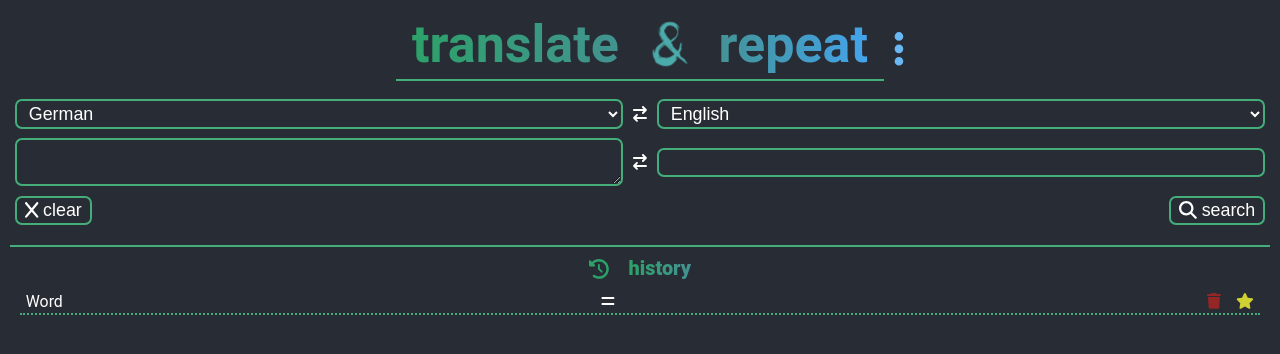
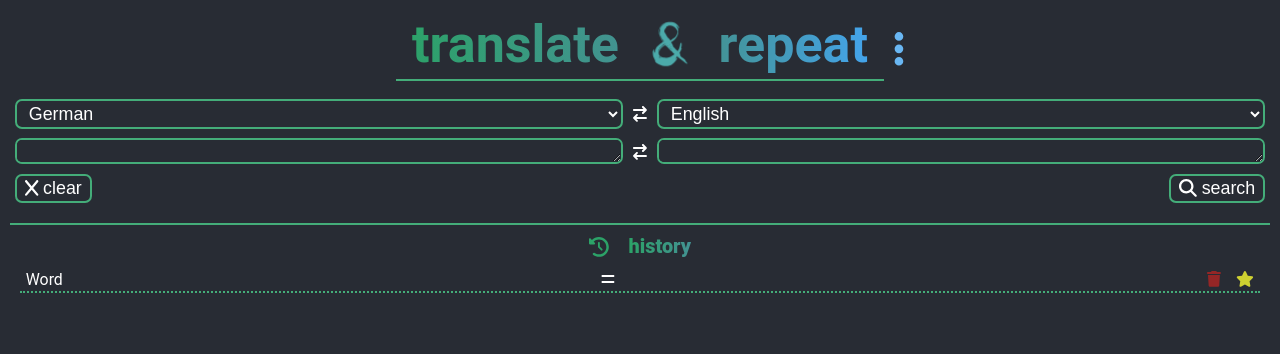
Before and after one commit to SaschaGoebbels/translateApp, a React (Create React App) app: page / in a window 1280 px wide. Shown: the top 354 px of the page. Built offline with nearby package versions, Linux system fonts and the light colour scheme.

Commit message:
textarea

```diff
--- a/src/components/translateBar.js
+++ b/src/components/translateBar.js
@@ -1,4 +1,4 @@
-import React, { useState } from 'react';
+import React, { useState, useEffect } from 'react';
 import classes from './translateBar.module.css';
 // components
 import LanguageDropdown from './ui/languageDropdown';
@@ -28,6 +28,8 @@ const TranslateBar = props => {
   const [secondLanguageState, setSecondLanguage] = useState(
     props.secondaryLanguage
   );
+  const textareaSizeInitial = '26px';
+  const [textareaSize, setTextareaSize] = useState(textareaSizeInitial);
   const langArrayMain = langOrder(props.languageArray, props.mainLanguage);
   const langArraySecond = langOrder(
     props.languageArray,
@@ -36,6 +38,24 @@ const TranslateBar = props => {
   const setLanguage = (id, value) => {
     console.log('❌', id, value);
   };
+  const textInput = (textValue, id, textareaSize) => {
+    if (id === 'mainSearchInput') {
+      setSearchInputMainState(textValue);
+      setSearchInputSecondState('');
+    }
+    if (id === 'secondSearchInput') {
+      setSearchInputSecondState(textValue);
+      setSearchInputMainState('');
+    }
+    setTextareaSize(textareaSize);
+  };
+  // resize textarea if both inputs empty string
+  useEffect(() => {
+    if (searchInputMainState === '' && searchInputSecondState === '') {
+      setTextareaSize(textareaSizeInitial);
+      return;
+    }
+  }, [searchInputMainState, searchInputSecondState]);
   //==================================================================
   return (
     <div className={classes.translateBar_div}>
@@ -56,26 +76,18 @@ const TranslateBar = props => {
       </div>
       <div className={classes.divBox}>
         <TextBox
-          onChange={() => {
-            setSearchInputMainState(
-              document.querySelector('#searchInputMain').value
-            );
-          }}
-          id="searchInputMain"
+          onChange={textInput}
+          id="mainSearchInput"
           value={searchInputMainState}
+          textareaSize={textareaSize}
         ></TextBox>
         <FontAwesomeIcon icon={faArrowRightArrowLeft} />
-        <input
-          onChange={() => {
-            setSearchInputSecondState(
-              document.querySelector('#searchInputSecond').value
-            );
-          }}
-          className={`${classes.box} ${classes.inputField}`}
-          type="text"
-          id="searchInputSecond"
+        <TextBox
+          onChange={textInput}
+          id="secondSearchInput"
           value={searchInputSecondState}
-        />
+          textareaSize={textareaSize}
+        ></TextBox>
       </div>
       <div className={classes.divBox}>
         <button
--- a/src/components/translateBar.module.css
+++ b/src/components/translateBar.module.css
@@ -7,6 +7,7 @@
 }
 .divBox {
   width: 100%;
+  height: min-content;
   display: flex;
   justify-content: space-between;
   align-items: center;
@@ -15,9 +16,6 @@
 }
 
 .inputField {
-  width: 50%;
-}
-.textareaInput {
   width: 50%;
 }
 .sourceLang {
@@ -39,3 +37,7 @@
   padding: 0.2rem 0.8rem;
   font-size: var(--font_size);
 }
+
+.textareaInput {
+  width: 50%;
+}
--- a/src/components/ui/languageDropdown.js
+++ b/src/components/ui/languageDropdown.js
@@ -3,7 +3,6 @@ import classes from '../translateBar.module.css';
 
 const LanguageDropdown = props => {
   const langOrder = (languageArray, language) => {
-    console.log('❌', languageArray, language);
     const languageOrder = languageArray.sort((a, b) => {
       return b.name !== language ? -1 : 0;
     });
--- a/src/components/ui/textBox.js
+++ b/src/components/ui/textBox.js
@@ -2,12 +2,30 @@ import React from 'react';
 import classes from '../translateBar.module.css';
 
 const TextBox = props => {
+  //==================================================================
+  // resize textarea on input change
+  let textareaSize = props.textareaSize;
+  if (props.value !== '') {
+    const tx = document.getElementsByTagName('textarea');
+    for (let i = 0; i < tx.length; i++) {
+      tx[i].addEventListener('input', OnInput, false);
+    }
+    function OnInput() {
+      textareaSize = this.scrollHeight + 'px';
+    }
+  }
+  //==================================================================
   return (
     <textarea
       onChange={() => {
-        props.onChange(document.querySelector(`#${props.id}`).value);
+        props.onChange(
+          document.querySelector(`#${props.id}`).value,
+          props.id,
+          textareaSize
+        );
       }}
-      className={`${classes.box} ${classes.textareaInput}`}
+      style={{ height: textareaSize }}
+      className={`${classes.box} ${classes.textareaInput} `}
       type="text"
       id={props.id}
       value={props.value}
```
